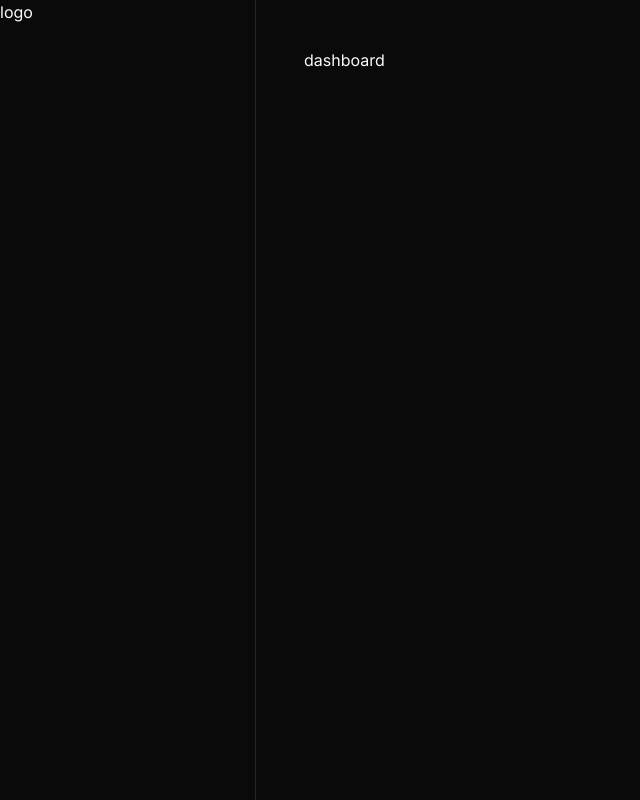
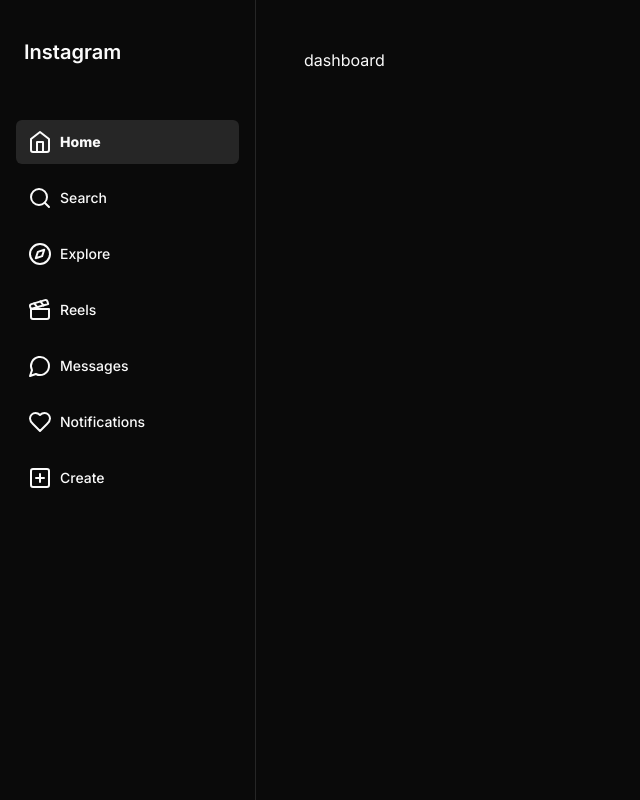
Before and after one commit to MahdiArabpour98/ma-instagram, a Next.js app: page /dashboard in a window 1280 px wide. Shown: the whole page, without its empty margins (0-640 px from the left). Built offline with nearby package versions, Linux system fonts and the light colour scheme.

Commit message:
add nav links

```diff
--- a/app/globals.css
+++ b/app/globals.css
@@ -74,3 +74,21 @@
     @apply bg-background text-foreground;
   }
 }
+
+@layer components {
+  .navLink {
+    @apply md:!justify-start space-x-2 md:!my-1.5 !px-3 w-full;
+  }
+
+  .menuItem {
+    @apply dark:hover:bg-[#3C3C3C] !cursor-pointer flex items-center gap-x-2 !px-4 !py-3.5 !m-1.5 !rounded-lg font-medium;
+  }
+
+  .postOption {
+    @apply flex items-center justify-center border-b border-zinc-300 dark:border-neutral-700 text-sm font-medium w-full;
+  }
+
+  .dialogContent {
+    @apply bg-white dark:bg-neutral-800 !p-0 overflow-hidden !gap-0;
+  }
+}
--- a/components/logo.jsx
+++ b/components/logo.jsx
@@ -1,5 +1,21 @@
+import Link from "next/link";
+import { buttonVariants } from "./ui/button";
+import { SwitchCamera } from "lucide-react";
+
 const Logo = () => {
-  return <div>logo</div>;
+  return (
+    <Link
+      href={"/dashboard"}
+      className={buttonVariants({
+        className: "hidden md:flex navLink !mb-10 lg:hover:bg-transparent lg:!p-0",
+        variant: "ghost",
+        size: "lg",
+      })}
+    >
+      <SwitchCamera className="h-6 w-6 shrink-0 lg:hidden" />
+      <p className="font-semibold text-xl hidden lg:block">Instagram</p>
+    </Link>
+  );
 };
 
 export default Logo;
--- /dev/null
+++ b/components/nav-links.jsx
@@ -0,0 +1,82 @@
+"use client";
+
+import {
+  Clapperboard,
+  Compass,
+  Heart,
+  Home,
+  MessageCircle,
+  PlusSquare,
+  Search,
+} from "lucide-react";
+import Link from "next/link";
+import { buttonVariants } from "./ui/button";
+import { usePathname } from "next/navigation";
+import { cn } from "@/lib/utils";
+
+const links = [
+  { name: "Home", href: "/dashboard", icon: Home },
+  {
+    name: "Search",
+    href: "/dashboard/search",
+    icon: Search,
+    hideOnMobile: true,
+  },
+  { name: "Explore", href: "/dashboard/explore", icon: Compass },
+  {
+    name: "Reels",
+    href: "/dashboard/reels",
+    icon: Clapperboard,
+  },
+  {
+    name: "Messages",
+    href: "/dashboard/messages",
+    icon: MessageCircle,
+  },
+  {
+    name: "Notifications",
+    href: "/dashboard/notifications",
+    icon: Heart,
+    hideOnMobile: true,
+  },
+  {
+    name: "Create",
+    href: "/dashboard/create",
+    icon: PlusSquare,
+  },
+];
+
+const NavLinks = () => {
+  const pathname = usePathname();
+  return (
+    <>
+      {links.map((link) => {
+        const LinkIcon = link.icon;
+        const isActive = pathname === link.href;
+
+        return (
+          <Link
+            key={link.name}
+            href={link.href}
+            className={buttonVariants({
+              variant: isActive ? "secondary" : "ghost",
+              className: cn("navLink", { "hidden md:flex": link.hideOnMobile }),
+              size: "lg",
+            })}
+          >
+            <LinkIcon className="w-6" />
+            <p
+              className={`${cn("hidden lg:block", {
+                "font-extrabold": isActive,
+              })}`}
+            >
+              {link.name}
+            </p>
+          </Link>
+        );
+      })}
+    </>
+  );
+};
+
+export default NavLinks;
--- a/components/side-nav.jsx
+++ b/components/side-nav.jsx
@@ -1,14 +1,20 @@
 import Logo from "./logo";
-import { Button } from "./ui/button";
+import NavLinks from "./nav-links";
 
 const SideNav = () => {
   return (
-    <div>
-      <div>
+    <div className="flex h-full flex-col px-3 py-4 md:px-2">
+      <div
+        className="border-t -ml-3 md:ml-0 bg-white dark:bg-neutral-950 h-1/6
+      justify-evenly fixed z-50 flex-1 w-full md:relative md:h-full bottom-0 md:border-none
+      flex flex-row md:justify-between space-x-2 md:flex-col md:space-x-0 md:space-y-2 p-2"
+      >
         <Logo />
-        {/* <NavLinks/> */}
+        <NavLinks />
         {/* <ProfileLink/> */}
-        <div>{/* <MoreDropdown/> */}</div>
+        <div className="hidden md:flex relative md:mt-auto flex-1 items-end w-full">
+          {/* <MoreDropdown/> */}
+        </div>
       </div>
     </div>
   );
```
